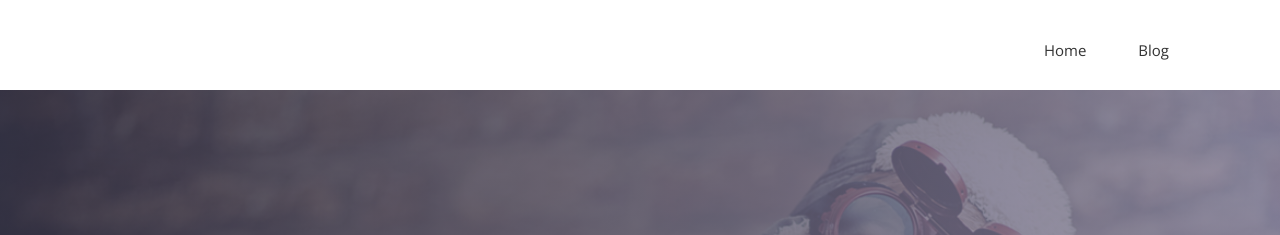
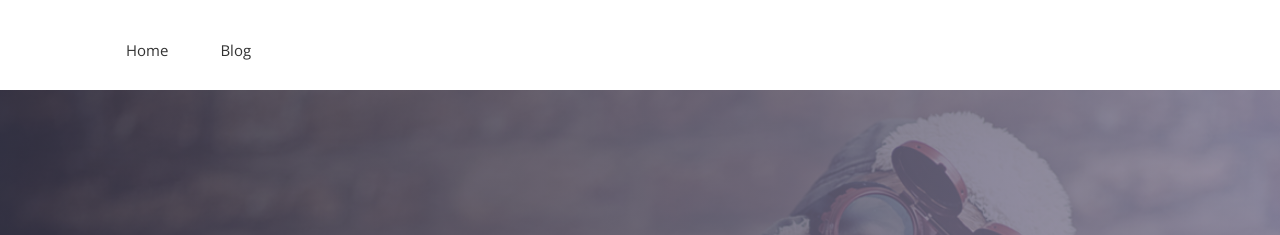
Before and after one commit to icleon/icleon.github.io, a Jekyll site: the page built from index.html, in a window 1280 px wide. Shown: the top 235 px of the page. Built offline with Jekyll 4.4.1, drawn with Linux system fonts in a browser that asks for light colours; nearby versions of some CDN libraries; some web fonts are replaced.

Commit message:
修改导航栏菜单左布局

```diff
--- a/_includes/header.html
+++ b/_includes/header.html
@@ -20,7 +20,7 @@
           </div>
  -->            <!-- Collect the nav links, forms, and other content for toggling -->
             <div class="collapse navbar-collapse" id="bs-example-navbar-collapse-1">
-              <ul class="nav navbar-nav navbar-right">
+              <ul class="nav navbar-nav navbar-left">
                 <li><a href="{{ site.baseurl }}/">Home</a></li>
 <!--                 <li><a href="{{ site.baseurl }}/work">Work</a></li>
  -->                <li><a href="{{ site.baseurl }}/blog">Blog</a></li>
```
